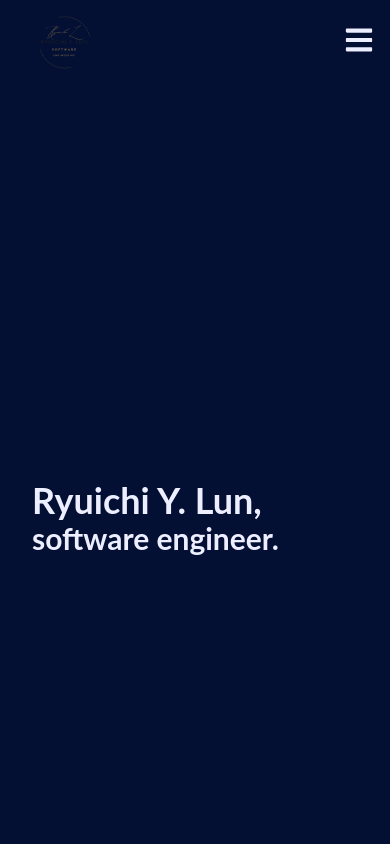
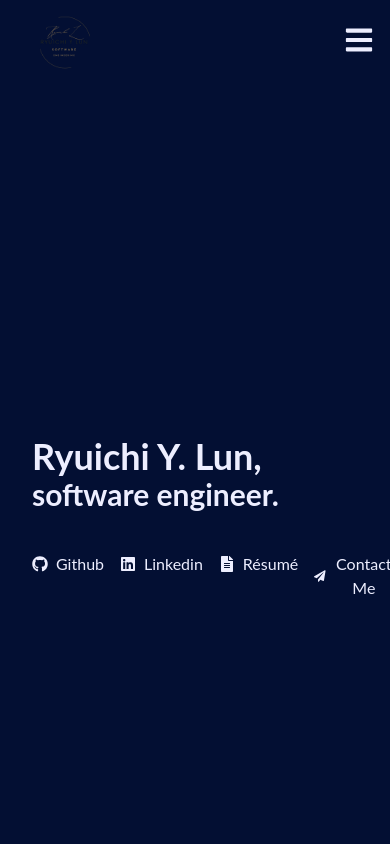
Before and after one commit to Ryuichi-Yamafuji-Lun/Portfolio, a React (Create React App) app: page / in a window 390 px wide. Shown: the top 844 px of the page. Built offline with nearby package versions, Linux system fonts and the light colour scheme.

Commit message:
adjusted home page so links will be available for mobile

```diff
--- a/src/pages/Home.jsx
+++ b/src/pages/Home.jsx
@@ -71,7 +71,7 @@ const Home = ({ openContactForm }) => {
         )}
 
         {/* Footer Section */}
-        {!isMobile && (
+
         <footer className="mt-10">
           <ul className="flex space-x-4 text-line-white">
             <li className="hover:scale-110 cursor-pointer">
@@ -118,7 +118,7 @@ const Home = ({ openContactForm }) => {
             </li>
           </ul>
         </footer>
-        )}
+
       </div>
     </div>
   );
```
Lines whose indentation alone changed are shown as unchanged.
